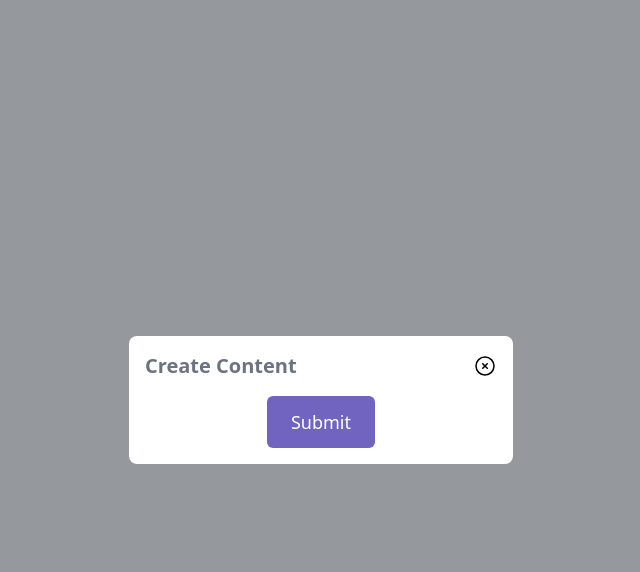
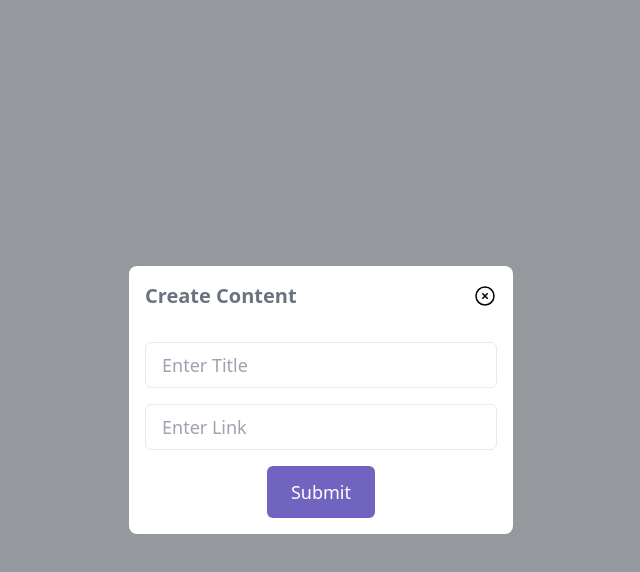
Before and after one commit to chaturvedi-anil/brainly-frontend, a React (Vite) app: page / in a window 1280 px wide. Both pictures are taken after a click on the button "Add Content". Shown: the top 572 px of the page, without its empty margins (319-959 px from the left). Built offline with nearby package versions, Linux system fonts and the light colour scheme.

Commit message:
Added input component

```diff
--- a/src/components/ui/CreateContentModal.tsx
+++ b/src/components/ui/CreateContentModal.tsx
@@ -1,6 +1,6 @@
 import XcircleIcon from "../../icons/XcircleIcon"
 import Button from "./Button"
-// import Input from "./Input"
+import Input from "./Input"
 
 interface ModalProps {
   open: boolean,
@@ -22,7 +22,7 @@ const CreateContentModal = (props: ModalProps) => {
 
             </div>
             <div className="mt-4">
-              {/* <Input
+              <Input
                 type="text"
                 size="lg"
                 placeholder="Enter Title"
@@ -33,7 +33,7 @@ const CreateContentModal = (props: ModalProps) => {
                 size="lg"
                 placeholder="Enter Link"
                 onChangeHandler={() => console.log()}
-              /> */}
+              />
 
               <div className="mt-4 flex justify-center">
                 <Button
--- a/src/components/ui/Input.tsx
+++ b/src/components/ui/Input.tsx
@@ -0,0 +1,25 @@
+interface InputProps {
+    type: string,
+    placeholder?: string,
+    onChangeHandler: () => void,
+    size: "sm" | "md" | "lg"
+}
+
+const sizeStyle = {
+    sm: "text-sm",
+    md: "text-base",
+    lg: "text-lg"
+}
+
+const Input = (props: InputProps) => {
+  return (
+    <input
+        type={props.type}
+        placeholder={props.placeholder}
+        onChange={props.onChangeHandler}
+        className={`rounded-md border px-4 py-2 mt-4 w-full text-gray-500 ${sizeStyle[props.size]}`}
+    />
+  )
+}
+
+export default Input
```
